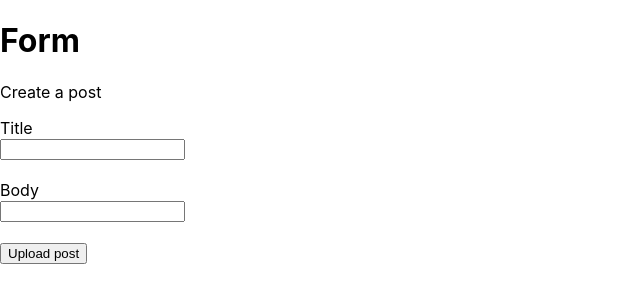
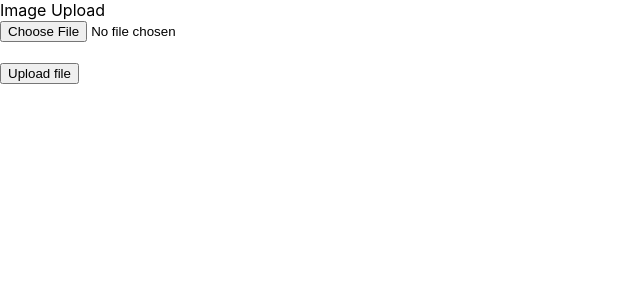
Before and after one commit to samchillcott/react-playground-2022, a React (Create React App) app: page / in a window 1280 px wide. Shown: the top 302 px of the page, without its empty margins (0-640 px from the left). Built offline with nearby package versions, Linux system fonts and the light colour scheme.

Commit message:
add file upload component

```diff
--- a/src/App.js
+++ b/src/App.js
@@ -9,6 +9,8 @@ const defaultFormData = {
 
 export default function App() {
   const [formData, setFormData] = useState(defaultFormData);
+  const [success, setSuccess] = useState(false)
+  const [error, setError] = useState(false)
   const { title, body } = formData;
 
   const onChange = (e) => {
@@ -21,10 +23,13 @@ export default function App() {
   const onSubmit = async (e) => {
     e.preventDefault();
     try {
-      const response = await axios.post("https://jsonplaceholder.typicode.com/posts", formData)
-      console.log(response);
-    } catch (error) { }
-    // console.log(formData);
+      await axios.post("https://jsonplaceholder.typicode.com/posts/", formData)
+      setSuccess(true)
+      setError(false)
+    } catch (error) {
+      setSuccess(false)
+      setError(true)
+    }
     setFormData(defaultFormData);
   };
 
@@ -46,6 +51,9 @@ export default function App() {
         <br />
         <button type="submit">Upload post</button>
       </form>
+      { error && <p>Oops, could not upload post</p> }
+      { success && <p>Post upload has succeeded</p> }
     </>
+
   );
 }
--- /dev/null
+++ b/src/FileUpload.js
@@ -0,0 +1,27 @@
+import axios from "axios";
+import { useState } from "react";
+
+export default function FileUpload() {
+    const [file, setFile] = useState(null)
+    const onChange = (e) => setFile(e.target.files[0])
+    const onSubmit = async (e) => {
+        e.preventDefault()
+        const formData = new FormData();
+        formData.append("file", file)
+        const response = await axios.post("https://mitchels.io", formData)
+        console.log(response);
+    }
+
+    return (
+        <>
+            <form onSubmit={ onSubmit }>
+                <label htmlFor="file">Image Upload</label>
+                <br />
+                <input type="file" id="file" accept=".jpg,.png" onChange={ onChange } />
+                <br />
+                <br />
+                <button type="submit">Upload file</button>
+            </form>
+        </>
+    )
+}
--- a/src/index.js
+++ b/src/index.js
@@ -3,11 +3,13 @@ import ReactDOM from 'react-dom/client';
 import './index.css';
 import App from './App';
 import reportWebVitals from './reportWebVitals';
+import FileUpload from './FileUpload';
 
 const root = ReactDOM.createRoot(document.getElementById('root'));
 root.render(
   <React.StrictMode>
-    <App />
+    {/* <App /> */}
+    <FileUpload />
   </React.StrictMode>
 );
 
```
